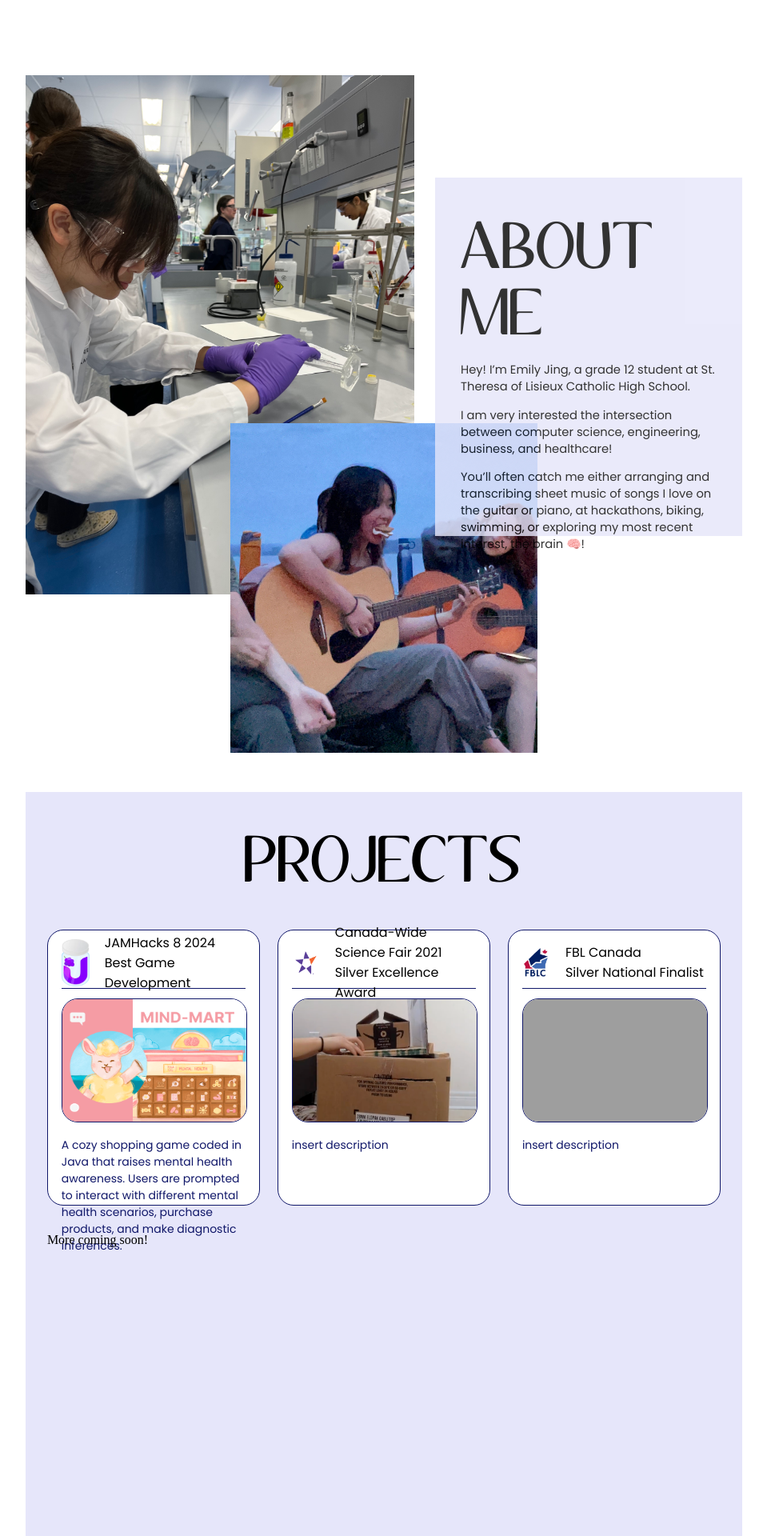
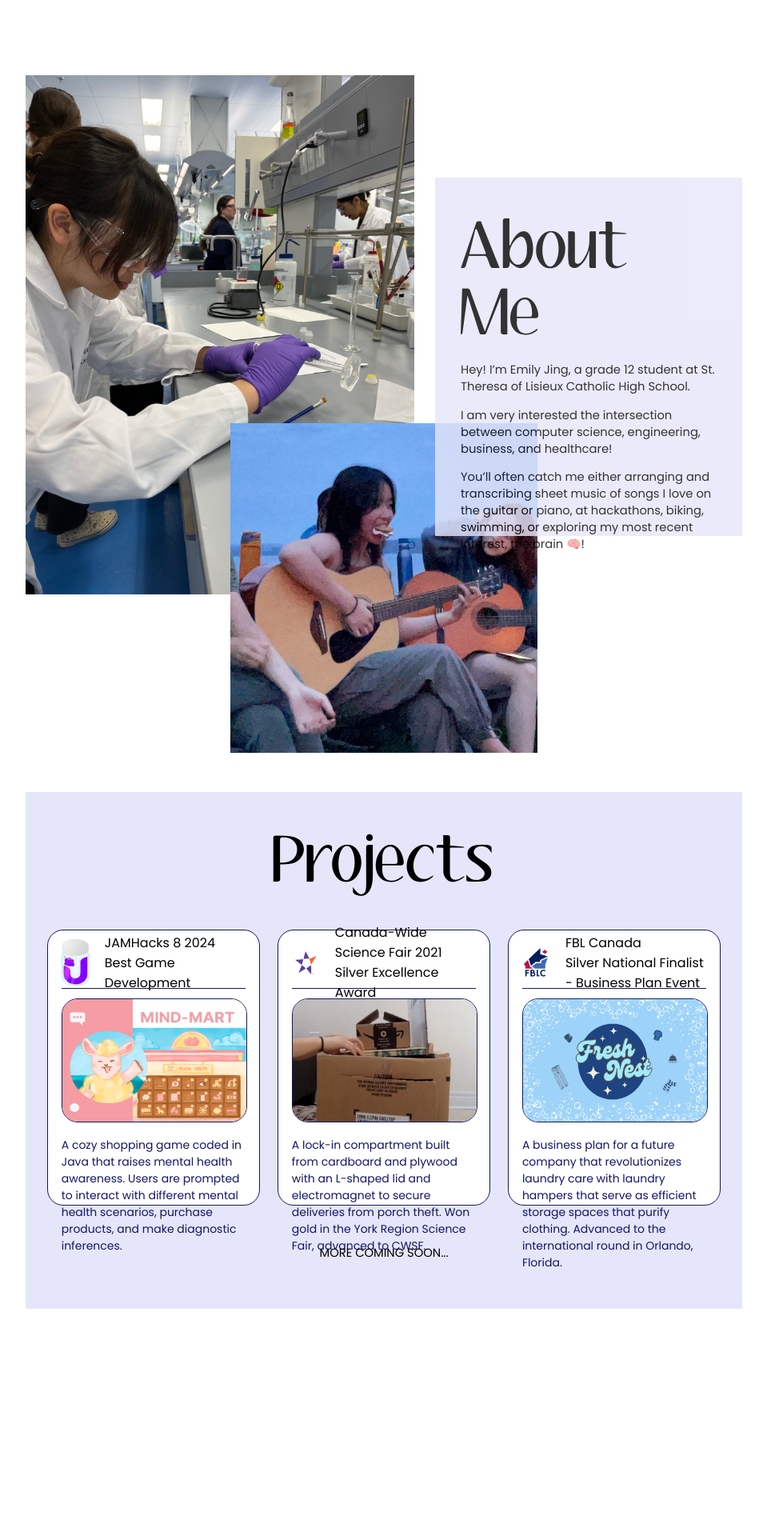
Before and after one commit to ej1ng/portfolio, a PHP site: page / in a window 1280 px wide. Shown: the part 866-2786 px from the top of the page at 80% size, without its empty margins (160-1119 px from the left). After the commit the page ends 2502 px from the top, so only its background shows below. Run offline with PHP 8.4, Linux system fonts and the light colour scheme; grey boxes are pictures that could not be loaded.

Commit message:
finish up projects

```diff
--- a/index.html
+++ b/index.html
@@ -63,7 +63,7 @@
                     <img id="guitar-img" src="images/guitar.png">
                     <!--About me writing-->
                     <div class="about-me-content">
-                        <p id="header">ABOUT ME</p>
+                        <p id="header">About Me</p>
                         <div class="body-text">
                             <p>Hey! I’m Emily Jing, a grade 12 student at St. Theresa of Lisieux Catholic High School.<p>
                             <p>I am very interested the intersection between computer science, engineering, business, and healthcare!<p>
@@ -74,7 +74,7 @@
 
                 <!--Projects section-->
                 <div class="projects-block" id="projects">
-                    <p id="header">PROJECTS</p>
+                    <p id="header">Projects</p>
                     <!--First row (three per row)-->
                     <div class="projects-row">
                         <!--JAMHACKS!-->
@@ -103,35 +103,34 @@
                                 <img id="project-image" src="images/box.png">
                             </a>
                             <div id="project-text">
-                                <p>insert description</p>
+                                <p>A lock-in compartment built from cardboard and plywood with an L-shaped lid and electromagnet to secure deliveries from porch theft. Won gold in the York Region Science Fair, advanced to CWSF.
+                                </p>
                             </div>
                         </div>
 
-                        <!--CNLC-->
+                        <!--FBLC-->
                         <div class="project-container">
                             <div class="project-upper" id="project-title">
                                 <img id="project-logo" src="images/fblc.png">
                                 FBL Canada <br>
-                                Silver National Finalist
+                                Silver National Finalist - Business Plan Event
                             </div>
-                            <a href="https://github.com/ej1ng/mind-mart">
-                                <img id="project-image" src="images/replace!.png">
+                            <a href="https://docs.google.com/document/d/1Jp_VulO0EpmAKCTM_j0mOkWevoKCESLlFGJODxWmAak/edit?usp=sharing">
+                                <img id="project-image" src="images/business-card.png">
                             </a>
                             <div id="project-text">
-                                <p>insert description</p>
+                                <p>A business plan for a future company that revolutionizes laundry care with laundry hampers that serve as efficient storage spaces that purify clothing. Advanced to the international round in Orlando, Florida.
+                                </p>
                             </div>
                         </div>
                     </div>
-                    <!--Coming soon-->
-                    <div class="projects-row">
-                        More coming soon!
-                    </div>
 
-
+                    <!--add more emily-->
+                    <p class="body-text">MORE COMING SOON...</p>
+                </div>
 
                 <!--Experiences and leadership-->
                 <div class="experiences-block" id="experiences">
-
                 </div>
 
             </section>
--- a/styles.css
+++ b/styles.css
@@ -176,6 +176,7 @@ body {
     padding-top: 0.5%;
     padding-left: 3%;
     padding-right: 3%;
+    padding-bottom: 5%;
     background-color: lavender;
 }
 .projects-row {
@@ -228,7 +229,9 @@ body {
     color: #101769;
     text-align: left;
 }
-
+.experiences-block {
+    display: block;
+}
 
 @keyframes transitionIn {
     from {
```
Also changed, not shown: images/business-card.png (added).
